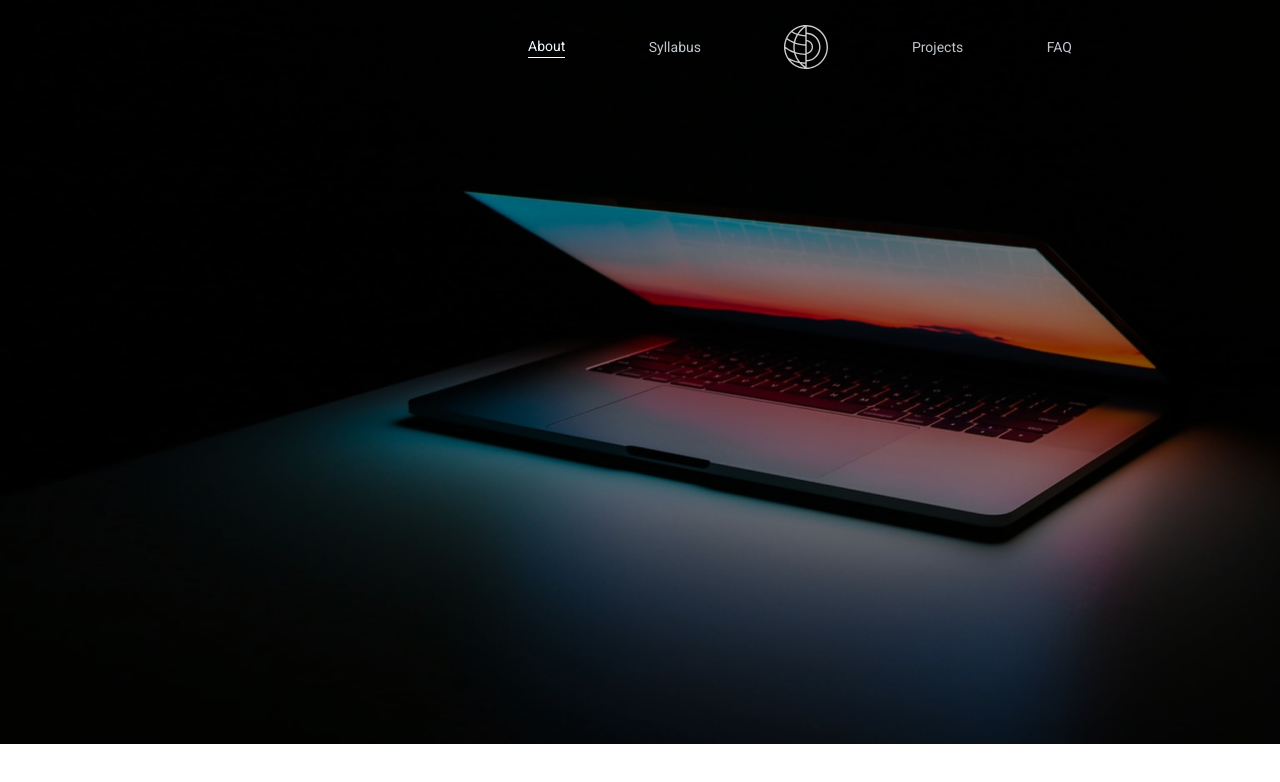
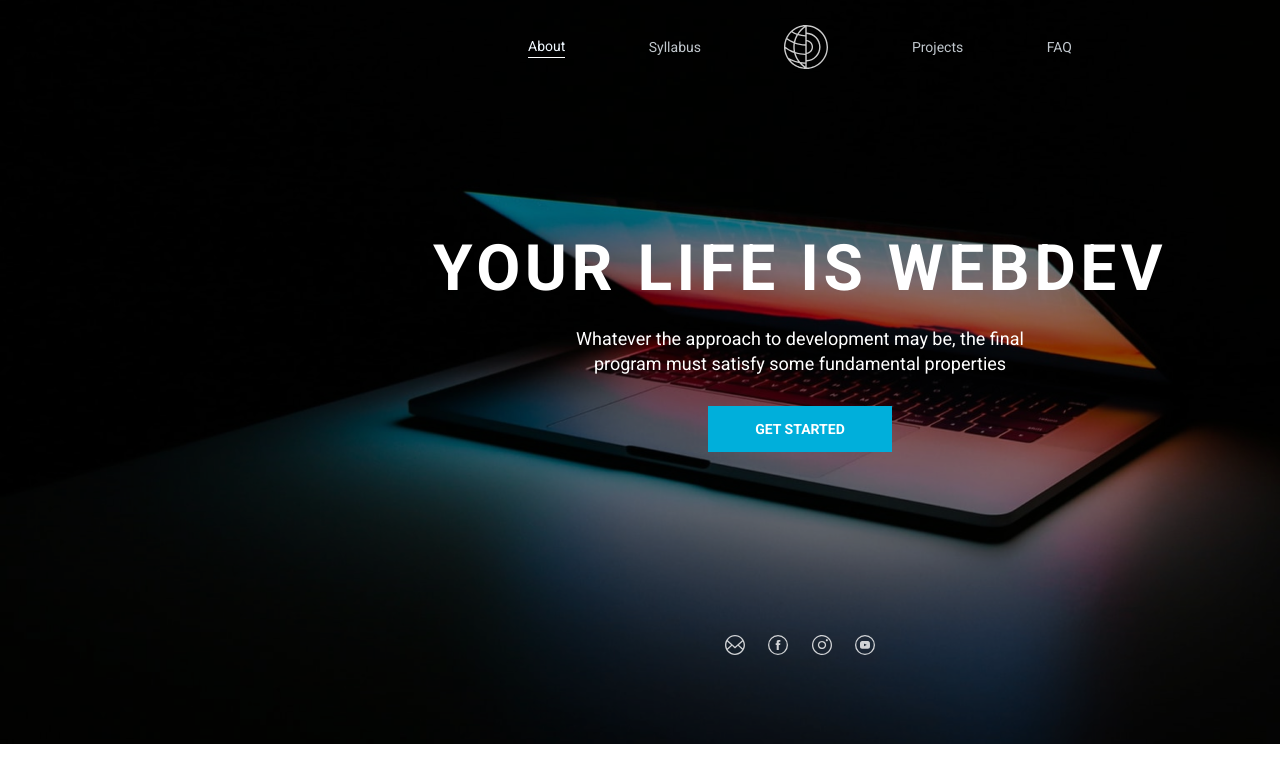
Before and after one commit to ArtLavr/webdev, a plain HTML site: page index.html in a window 1280 px wide. Shown: the top 782 px of the page. Drawn offline with Linux system fonts and the light colour scheme.

Commit message:
feat: added your life

```diff
--- a/index.css
+++ b/index.css
@@ -75,16 +75,23 @@ nav ul li a:hover::after{
     width: 44px;
     background-size: cover;
 }
-.yourLife h2{
+
+.yourLife h1,h2{
     font-weight: bold;
     font-size: 64px;
     line-height: 75px;
     color: var(--main-color);
+    text-transform: uppercase;
+    letter-spacing: 4.5px;
+    display: inline;
+}
+.yourLife {
+
     width: fit-content;
     margin: 0 auto;
-    text-transform: uppercase;
+    margin-bottom: 90px;
     margin-top: 162px;
-    letter-spacing: 4.5px;
+
 }
 .yourLife p{
     width: 504px;
@@ -97,22 +104,27 @@ nav ul li a:hover::after{
     margin: 0 auto;
     margin-top: 20px;
 }
+.firstButton{
+    margin: 0 auto;
+    margin-top: 30px;
+}
 .getStarted{
-    margin-top: 30px;
     display: block;
     opacity: 1;
-}
 
-.getStarted div {
-    margin: 0 auto;
+    width: fit-content;
     background-color: #00AFDB;
     width: 184px;
     height: 46px;
     display: flex;
     align-items: center;
-
+    transition: 0.5s ease;
 }
-.getStarted div p {
+.getStarted:hover{
+    background-color: #009CC2;
+    transition: 0.5s ease;
+}
+.getStarted p{
     margin: auto;
     width: fit-content;
     text-transform: uppercase;
@@ -120,14 +132,13 @@ nav ul li a:hover::after{
     font-size: 14px;
     line-height: 16px;
     color: white;
-
 }
 .socialLinks{
     display: flex;
     justify-content: space-between;
     width: 150px;
-    padding-top: 183px;
     margin: 0 auto;
+    margin-top: 183px;
     height: fit-content;
 }
 .socialLinks a{
--- a/index.html
+++ b/index.html
@@ -20,8 +20,28 @@
                 <li><a href="">FAQ</a></li>
             </ul>
         </nav>
+
     </header>
+    <main>
 
+        <section class="yourLife">
+            <div>
+                <h2>your life is </h2>
+                <h1>webdev</h1>
+            </div>
+            <p>Whatever the approach to development may be, the final program must satisfy some fundamental properties</p>
+            <a href="" class="getStarted firstButton"><p>get started</p></a>
+            <div class="socialLinks">
+                <a href=""></a>
+                <a href=""></a>
+                <a href=""></a>
+                <a href=""></a>
+            </div>
+        </section>
+        <section>
+
+        </section>
+    </main>
 
 
 
```
